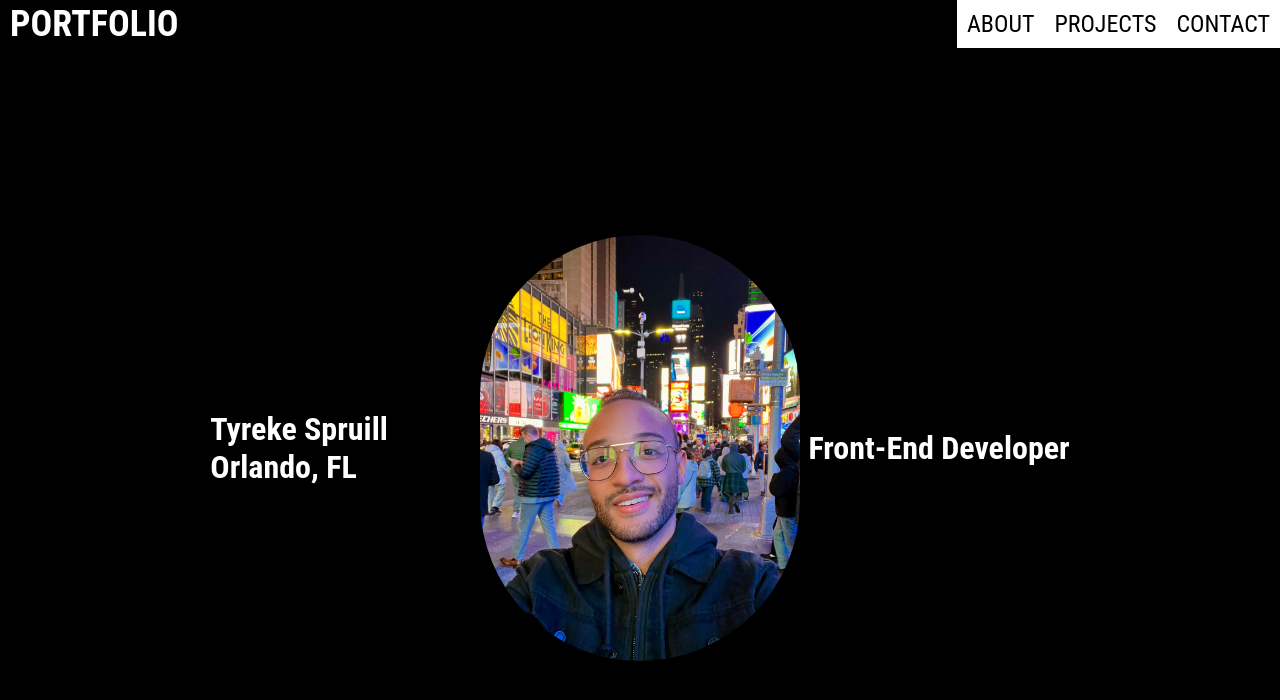
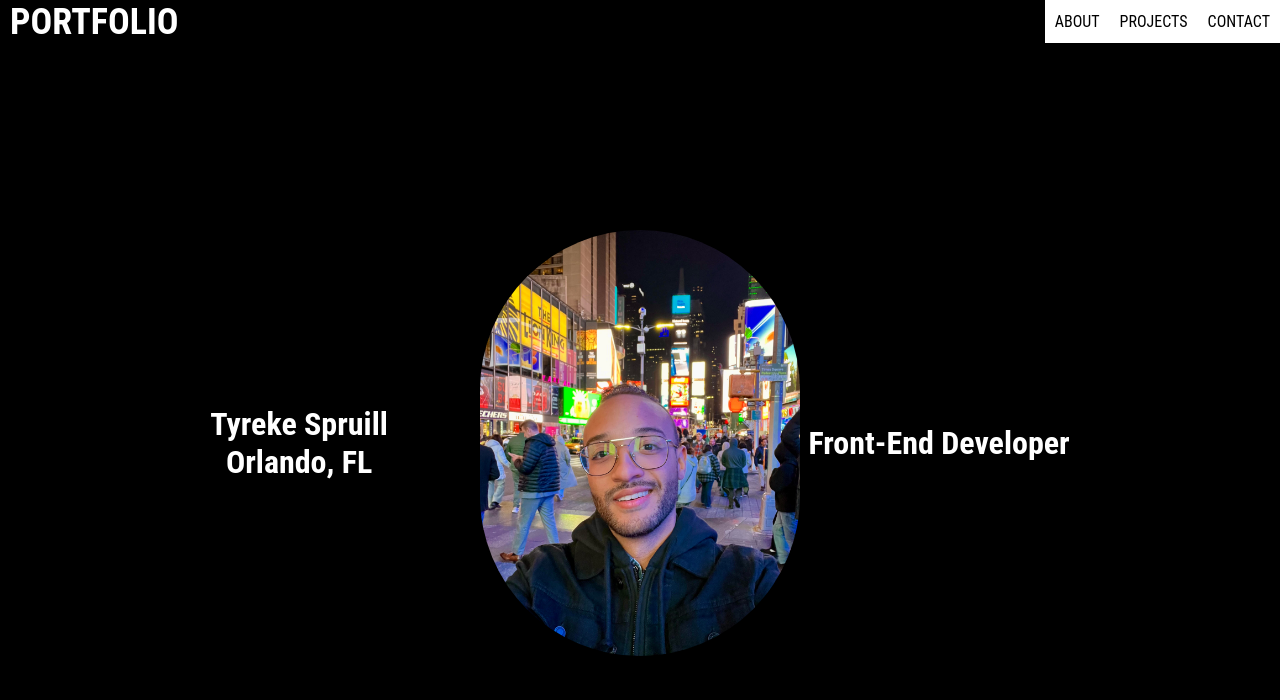
Before and after one commit to SourceGlitch/Main, a plain HTML site: page Portfolio/index.html in a window 1280 px wide. Drawn offline with Linux system fonts and the light colour scheme.

Commit message:
Changes were made

```diff
--- a/Portfolio/index.html
+++ b/Portfolio/index.html
@@ -22,6 +22,7 @@
      </ul>
    </nav>
   <main>
+    <img src="Portfolio Image.jpg" alt="Tyreke Spruill" class="profile-image">
   <section>
     <div>
     <h1 class="section-text">Tyreke Spruill</h1>
@@ -29,7 +30,6 @@
     </div>
     <h1 class="section-text job-title">Front-End Developer</h1>
   </section>
-  <img src="Portfolio Image.jpg" alt="Tyreke Spruill" class="profile-image">
   </main>
   <script src="main.js"></script>
 </body>
--- a/Portfolio/styles.css
+++ b/Portfolio/styles.css
@@ -23,12 +23,11 @@ body {
   display: flex;
   justify-content: space-between;
   align-items: center;
-  flex-wrap: wrap;
   font-size: x-large;
 }
 
 .nav-logo {
-margin: 0 10px;
+  margin: 0 10px;
   text-transform: uppercase;
 }
 
@@ -40,10 +39,11 @@ margin: 0 10px;
 }
 
 .navbar-item {
-  padding: 10px;
+  padding: 12px 10px;
   text-transform: uppercase;
   background-color: white;
   color: black;
+  font-size: medium;
 }
 
 .navbar-item:hover {
@@ -68,6 +68,7 @@ section {
     display: flex;
     justify-content: space-around;
     align-items: center;
+    text-align: center;
 }
 
 main > img {
```
